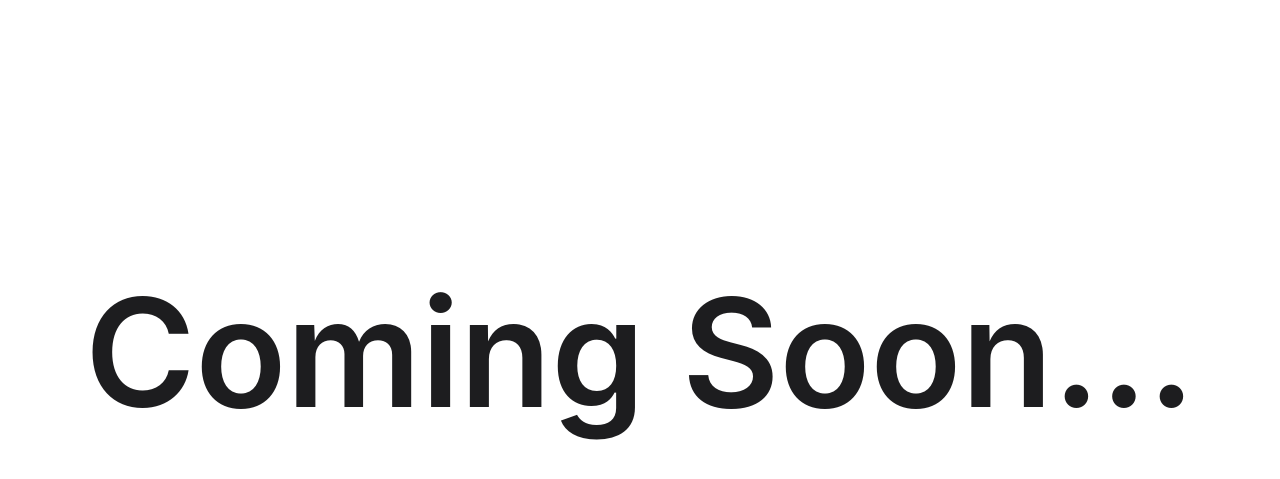
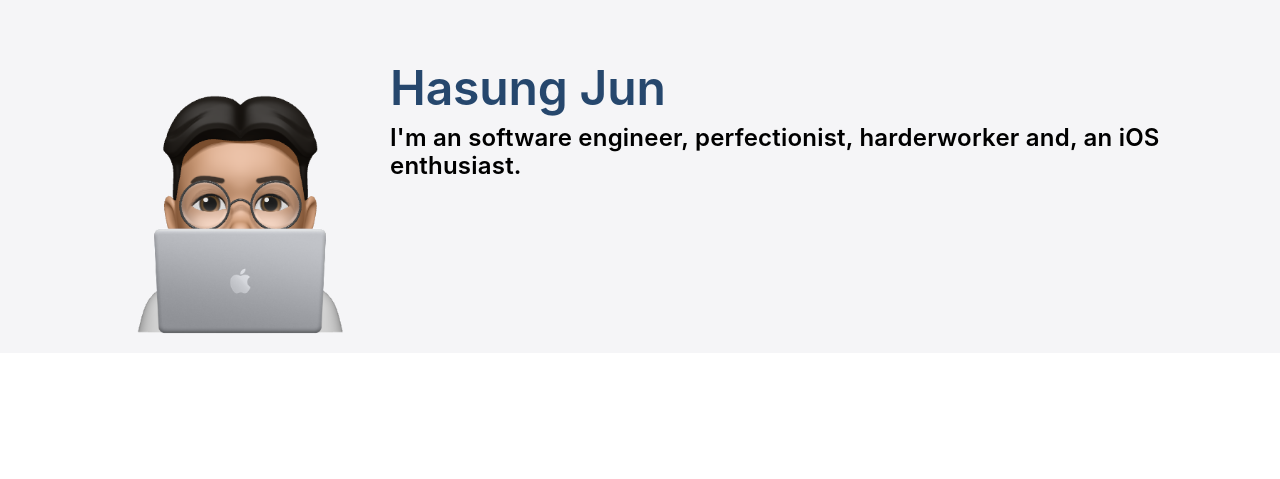
Before and after one commit to iianjun/hasungjun.com, a Gatsby site: page /about in a window 1280 px wide. Shown: the part 47-526 px from the top of the page. Built offline with nearby package versions, Linux system fonts and the light colour scheme; Gatsby itself is replaced by a stand-in of ours.

Commit message:
update about page

```diff
--- /dev/null
+++ b/src/components/aboutSections/index.js
@@ -0,0 +1 @@
+export * from "./introSection";
--- /dev/null
+++ b/src/components/aboutSections/introSection/index.js
@@ -0,0 +1,29 @@
+import React from "react";
+import * as S from "./styled";
+import AboutIntro from "../../../images/about-intro.png";
+import Fade from "react-reveal/Fade";
+import { StaticImage } from "gatsby-plugin-image";
+export const AboutIntroSection = () => {
+    return (
+        <S.Background>
+            <S.Section>
+                <Fade>
+                    <S.Wrapper>
+                        <StaticImage
+                            src="../../../images/about-emoji.png"
+                            placeholder="none"
+                            className="emoji"
+                        />
+                    </S.Wrapper>
+                    <S.TypographyWrapper>
+                        <S.Header>Hasung Jun</S.Header>
+                        <S.Bio>
+                            I'm an software engineer, perfectionist,
+                            harderworker and, an iOS enthusiast.
+                        </S.Bio>
+                    </S.TypographyWrapper>
+                </Fade>
+            </S.Section>
+        </S.Background>
+    );
+};
--- /dev/null
+++ b/src/components/aboutSections/introSection/styled.js
@@ -0,0 +1,33 @@
+import styled from "styled-components";
+export const Background = styled.div`
+    background-color: #f5f5f7;
+`;
+export const Section = styled.div`
+    max-width: 1100px;
+    display: flex;
+    margin-top: 44px;
+    margin: auto;
+`;
+export const Wrapper = styled.div`
+    margin-top: 100px;
+`;
+
+export const TypographyWrapper = styled.div`
+    text-align: left;
+    color: #000000;
+    font-family: -apple-system, BlinkMacSystemFont, sans-serif;
+    margin-top: 100px;
+`;
+export const Header = styled.h2`
+    font-size: 48px;
+    letter-spacing: -0.003em;
+    color: #26476d;
+    font-weight: 600;
+`;
+export const Bio = styled.p`
+    font-size: 24px;
+    font-weight: 600;
+    line-height: 1.16667;
+    font-weight: 600;
+    letter-spacing: 0.009em;
+`;
--- a/src/components/index.js
+++ b/src/components/index.js
@@ -4,3 +4,4 @@ export * from "./navbar";
 export * from "./homeSections";
 export * from "./contactSections";
 export * from "./projectSections";
+export * from "./aboutSections";
--- a/src/components/projectSections/tinydesk/homeSection/index.js
+++ b/src/components/projectSections/tinydesk/homeSection/index.js
@@ -1,8 +1,6 @@
-import React, { useEffect, useState } from "react";
+import React from "react";
 import * as S from "./styled";
-import TinydeskHomepage from "../../../../images/tinydesk-homepage.png";
 import { StaticImage } from "gatsby-plugin-image";
-import { css } from "styled-components";
 export const TinyDeskHomeSection = () => {
     return (
         <S.Section>
--- a/src/pages/about.js
+++ b/src/pages/about.js
@@ -1,10 +1,10 @@
 import React from "react";
-import { Layout, ComingSoon } from "../components/";
+import { Layout, AboutIntroSection } from "../components/";
 
 const AboutPage = () => {
     return (
         <Layout pageTitle="About">
-            <ComingSoon />
+            <AboutIntroSection />
         </Layout>
     );
 };
--- a/src/styles/global.css
+++ b/src/styles/global.css
@@ -43,8 +43,14 @@ a {
     margin-right: auto;
 
     max-width: 1100px;
+}
 
+.emoji {
+    display: flex;
+    width: 300px;
+    margin: auto;
 }
+
 @media only screen and (max-width: 1068px) {
     .tinydesk-homepage {
         max-width: 750px;
```
Also changed, not shown: src/images/about-emoji.png (added), 1 other file.
